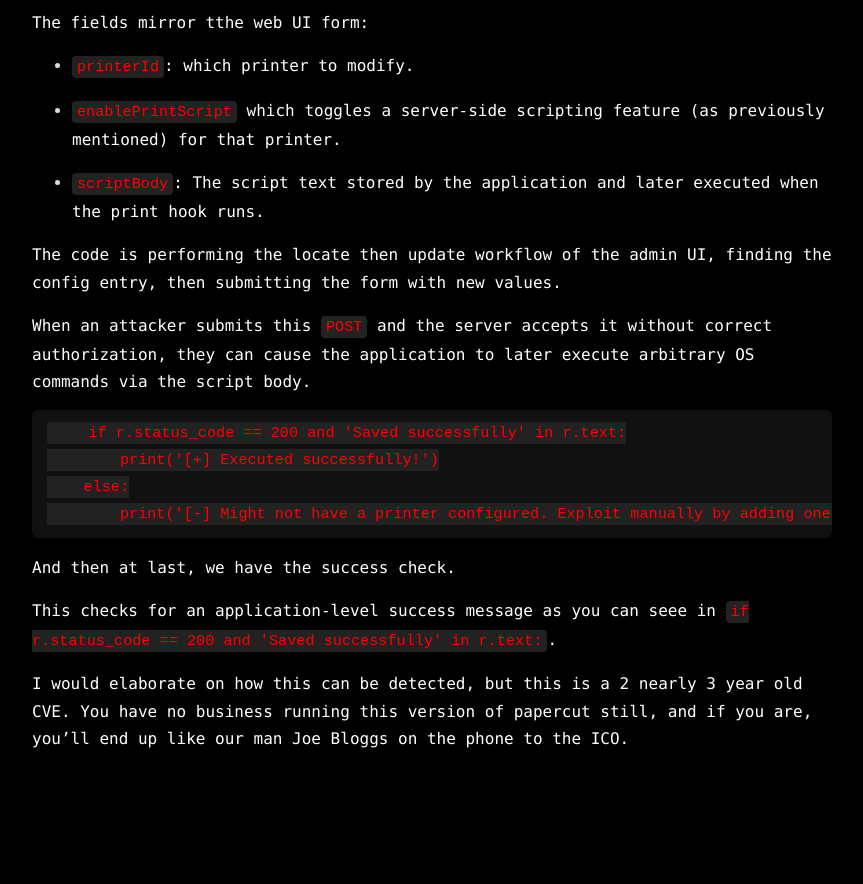
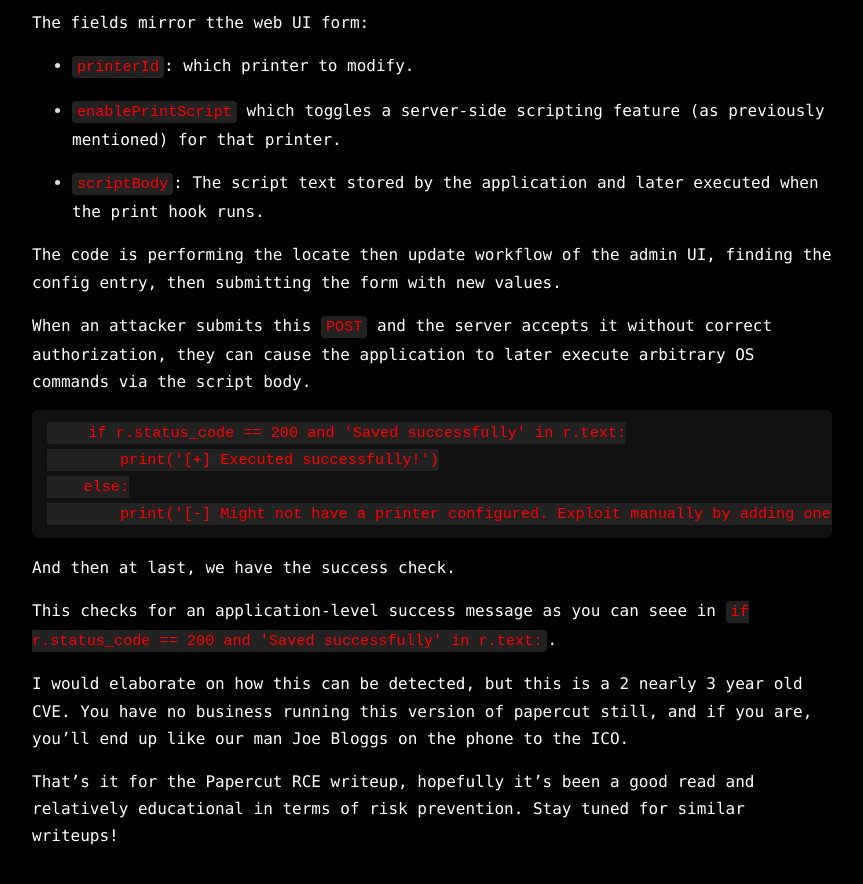
Before and after one commit to 0xhtw/0xhtw.github.io, a Jekyll site: the page built from writeups/papercutcve.md, in a window 1280 px wide and 900 px high, scrolled down 10571 px. Shown: the top 884 px of the window, without its empty margins (208-1071 px from the left). Built offline with Jekyll 4.4.1, drawn with Linux system fonts in a browser that asks for light colours; our own code applies the rules of GitHub Pages for plain Markdown files; before the commit the page ends 11373 px from its top, so only the background shows below that.

Commit message:
Update papercutcve.md

```diff
--- a/writeups/papercutcve.md
+++ b/writeups/papercutcve.md
@@ -317,3 +317,7 @@
 
 
 I would elaborate on how this can be detected, but this is a 2 nearly 3 year old CVE. You have no business running this version of papercut still, and if you are, you'll end up like our man Joe Bloggs on the phone to the ICO.
+
+
+
+That's it for the Papercut RCE writeup, hopefully it's been a good read and relatively educational in terms of risk prevention. Stay tuned for similar writeups!
```
